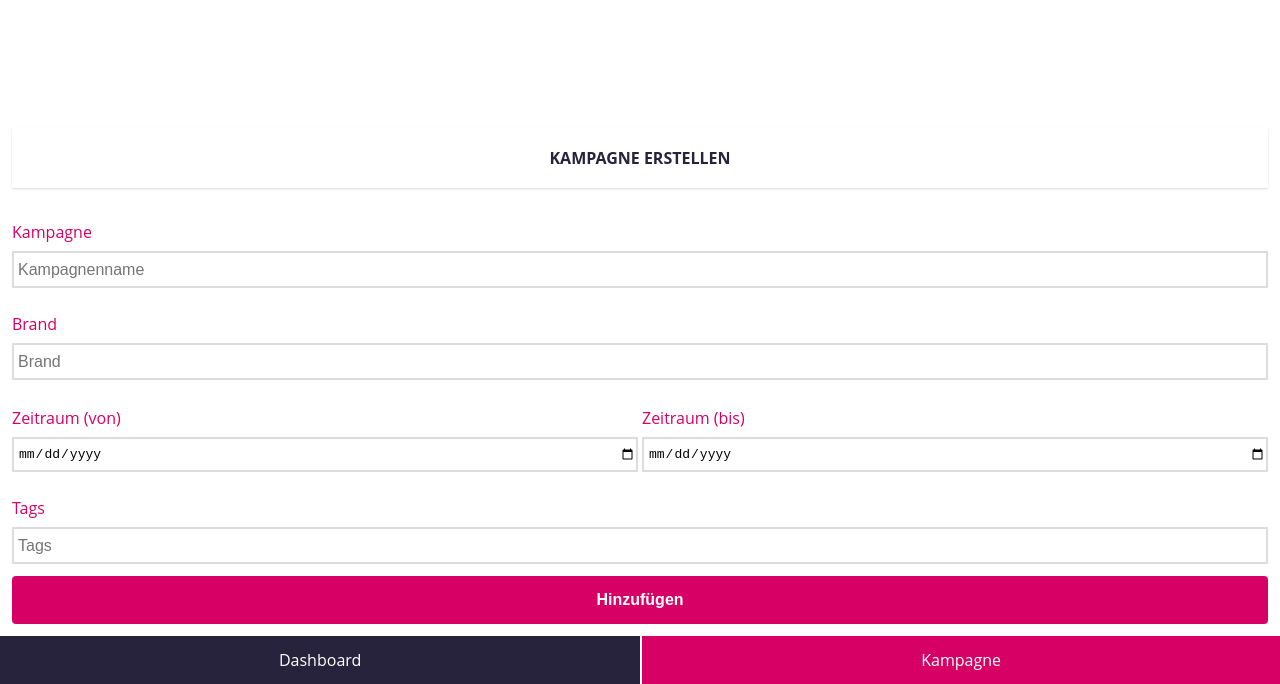
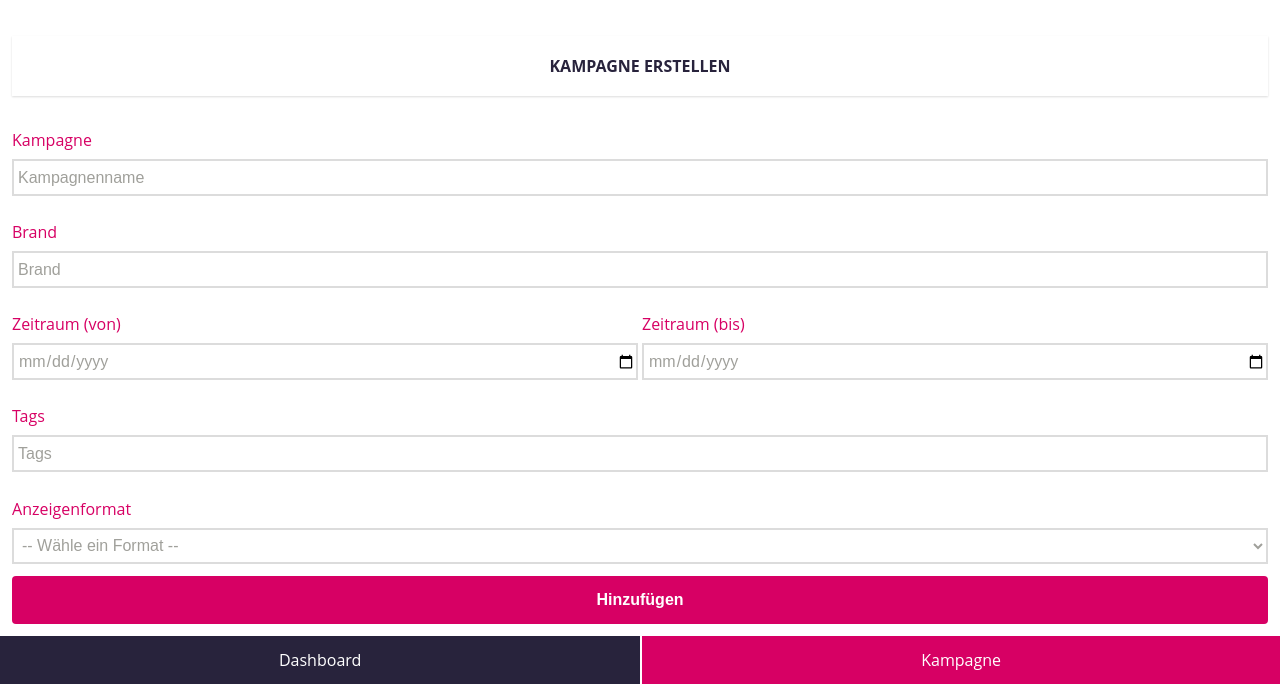
Before and after one commit to KALTWASSERio/pryntad, a React (Create React App) app: page /create in a window 1280 px wide. Shown: the part 116-800 px from the top of the page. Built offline with nearby package versions, Linux system fonts and the light colour scheme; no server answers.

Commit message:
Integration and styling of input select

```diff
--- a/src/app/GlobalStyle.js
+++ b/src/app/GlobalStyle.js
@@ -22,7 +22,7 @@ export default createGlobalStyle`
     margin: 0;
   }
 
-  input, button {
+  input, select, button {
     font-size: 1em;
   }
 
@@ -33,6 +33,22 @@ export default createGlobalStyle`
     background: white;
     padding-left: 4px;
     width: 100%;
+    font-family: sans-serif;
+    color: #a0a09b;
+  }
+
+  ::placeholder {
+    color: #a0a09b;
+  }
+
+  select {
+    border: 2px solid #dcdcdc;
+    border-radius: none;
+    background: white;
+    padding-left: 4px;
+    width: 100%;
+    font-family: sans-serif;
+    color: #a0a09b;
   }
 
   button {
@@ -41,6 +57,5 @@ export default createGlobalStyle`
     border-radius: 4px;
     color: white;
     font-weight: bold;
-
   }
 `
--- a/src/create/CreateCampaignPage.js
+++ b/src/create/CreateCampaignPage.js
@@ -16,6 +16,7 @@ const defaultData = {
   brand: '',
   scheduleFrom: '',
   scheduleTo: '',
+  format: '',
   tags: '',
 }
 export default function CreateCampaignPage(props) {
--- a/src/create/Form.js
+++ b/src/create/Form.js
@@ -1,10 +1,11 @@
 import React from 'react'
 import styled from 'styled-components'
+import Select from './Select'
 
 const StyledForm = styled.form`
   display: grid;
   grid-gap: 12px;
-  grid-template-rows: 80px 80px 80px 80px 48px;
+  grid-template-rows: 80px 80px 80px 80px 80px 48px;
 `
 const StyledInputArea = styled.section`
   display: grid;
@@ -92,6 +93,7 @@ export default function Form({ data, onSubmit, onInputChange }) {
           name="tags"
         />
       </StyledInputArea>
+      <Select />
       <button>Hinzufügen</button>
     </StyledForm>
   )
--- /dev/null
+++ b/src/create/Select.js
@@ -0,0 +1,27 @@
+import React from 'react'
+import styled from 'styled-components'
+
+const StyledLabel = styled.label`
+  color: #d70064;
+  display: flex;
+  align-items: flex-end;
+  margin-bottom: 8px;
+`
+const StyledInputArea = styled.section`
+  display: grid;
+`
+
+export default function Select() {
+  return (
+    <StyledInputArea>
+      <StyledLabel for="ad-select">Anzeigenformat</StyledLabel>
+      <select id="ad-select">
+        <option value="">-- Wähle ein Format --</option>
+        <option value="1/4">1/4</option>
+        <option value="1/3">1/3</option>
+        <option value="1/2">1/2</option>
+        <option value="1/1">1/1</option>
+      </select>
+    </StyledInputArea>
+  )
+}
```
